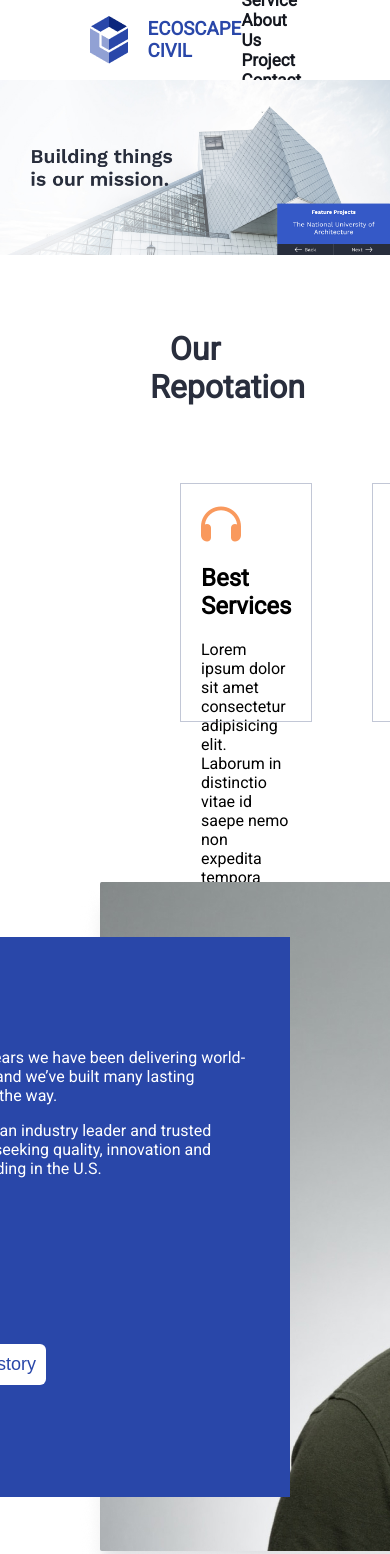
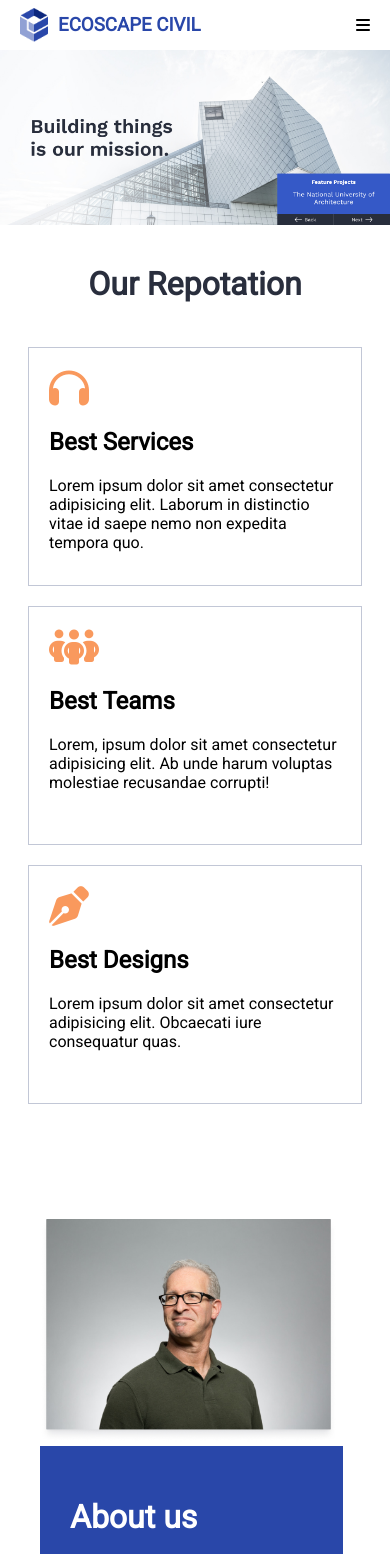
Before and after one commit to Sohagrana2311/EcoScape_Civil, a plain HTML site: page index.html in a window 390 px wide. Shown: the top 1554 px of the page. Drawn offline with Linux system fonts and the light colour scheme.

Commit message:
responsive

```diff
--- a/css/style.css
+++ b/css/style.css
@@ -36,6 +36,36 @@ body{
     color: #F9995D;
 
 }
+.menu-bar{
+    display: none;
+}
+
+/* media quari */
+@media (max-width: 576px) {
+    .header-sec{
+        height: 50px;
+    }
+    .ancor-sec{
+       display: none;
+    }
+    .company-name{
+        margin: 0;
+    }
+    .logo-sec img{
+        width: 28px;
+        height: 33.5px;
+        margin-right: 10px ;
+        padding-left: 20px ;
+    }
+    .menu-bar{
+        margin-right: 20px;
+        display: block;
+    }
+ }
+
+
+
+
 .m-banner img{
     width: 100%;
 }
@@ -66,6 +96,28 @@ body{
     font-size: 40px;
 }
 
+
+/* repotation media quarary */
+@media (max-width: 576px) {
+    .repo-sec{
+        padding: 15px 15px;
+
+    }
+    .repo-div{
+
+        display: block;
+        padding-top: 2px;
+
+    }
+    .Service{
+        margin: 20px auto;
+    }
+
+}
+
+
+
+
 /* about us section */
 .about-us{
     padding: 80px;
@@ -92,7 +144,26 @@ body{
     margin-top: 150px;
 }
 
+/* contact us media quary */
+@media (max-width: 576px) {
+    .about-us{
+        margin: 0;
+        padding-left: 40px;
+        position:static;
+    }
+    .about-img{
+        width: 110%;
+    }
 
+    .about_us_content{
+        position: static;
+        padding: 30px;
+        width:90%;
+        height: auto;
+        color: white;
+        background-color: #2947A9;
+    }
+}
 /* service section */
 .service-m-sec{
     margin-left: auto;
--- a/index.html
+++ b/index.html
@@ -26,6 +26,7 @@
             <a href="">Project</a>
             <a href="">Contact Us</a>
         </div>
+        <i class="fa-solid fa-bars menu-bar"></i>
     </nav>
     <!-- main section start -->
     <main>
@@ -56,8 +57,8 @@
         </div>
         <!-- about us section -->
         <div class="about-us">
-            <div class="2">
-                <img src="/image/unsplash_6anudmpILw4.jpg" alt="">
+            <div class="about-img-container">
+                <img class="about-img" src="/image/unsplash_6anudmpILw4.jpg" alt="">
             </div>
             <div class="about_us_content">
                 <h1>About us</h1>
```
